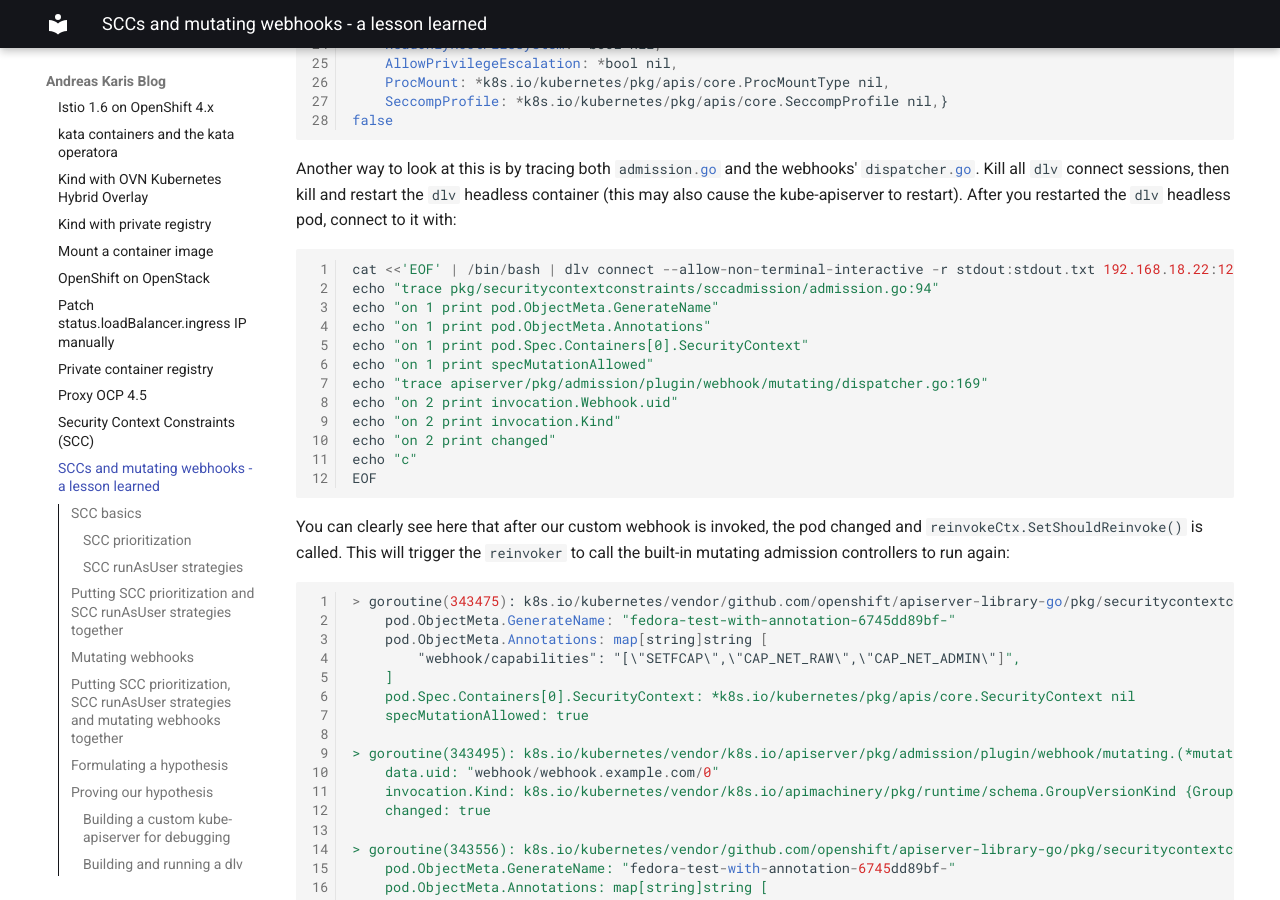
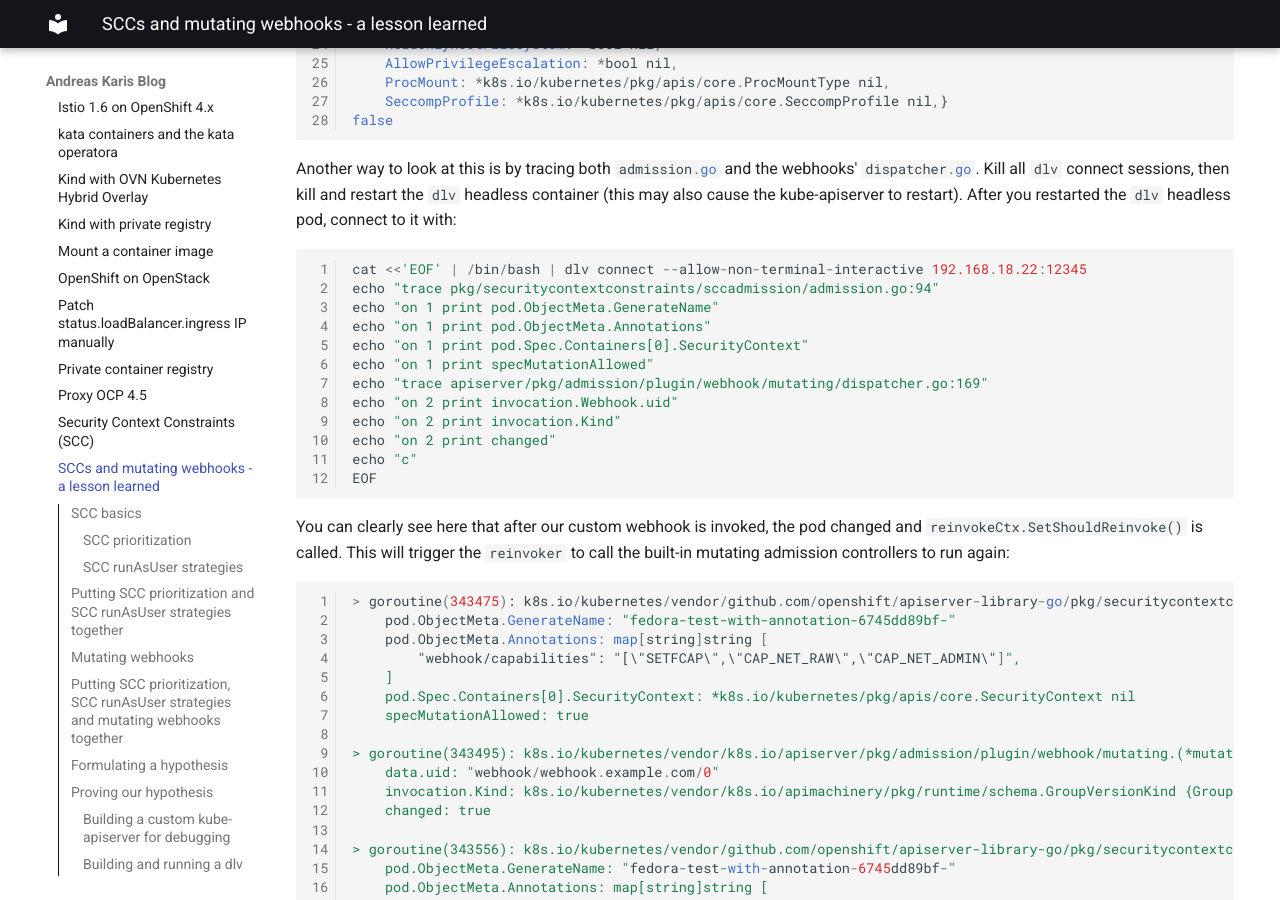
Before and after one commit to andreaskaris/blog, an MkDocs documentation site: the page built from docs/openshift/openshift-scc-with-mutating-webhooks.md, in a window 1280 px wide and 900 px high, scrolled down 14497 px. Built offline with MkDocs 1.6.1 and Material for MkDocs 9.7.7, drawn with Linux system fonts in a browser that asks for light colours.

Commit message:
Update openshift-scc-with-mutating-webhooks.md

```diff
--- a/docs/openshift/openshift-scc-with-mutating-webhooks.md
+++ b/docs/openshift/openshift-scc-with-mutating-webhooks.md
@@ -713,7 +713,7 @@ Another way to look at this is by tracing both `admission.go` and the webhooks'
 sessions, then kill and restart the `dlv` headless container (this may also cause the kube-apiserver to restart). After
 you restarted the `dlv` headless pod, connect to it with:
 ~~~
-cat <<'EOF' | /bin/bash | dlv connect --allow-non-terminal-interactive -r stdout:stdout.txt 192.168.18.22:12345
+cat <<'EOF' | /bin/bash | dlv connect --allow-non-terminal-interactive 192.168.18.22:12345
 echo "trace pkg/securitycontextconstraints/sccadmission/admission.go:94"
 echo "on 1 print pod.ObjectMeta.GenerateName"
 echo "on 1 print pod.ObjectMeta.Annotations"
```
